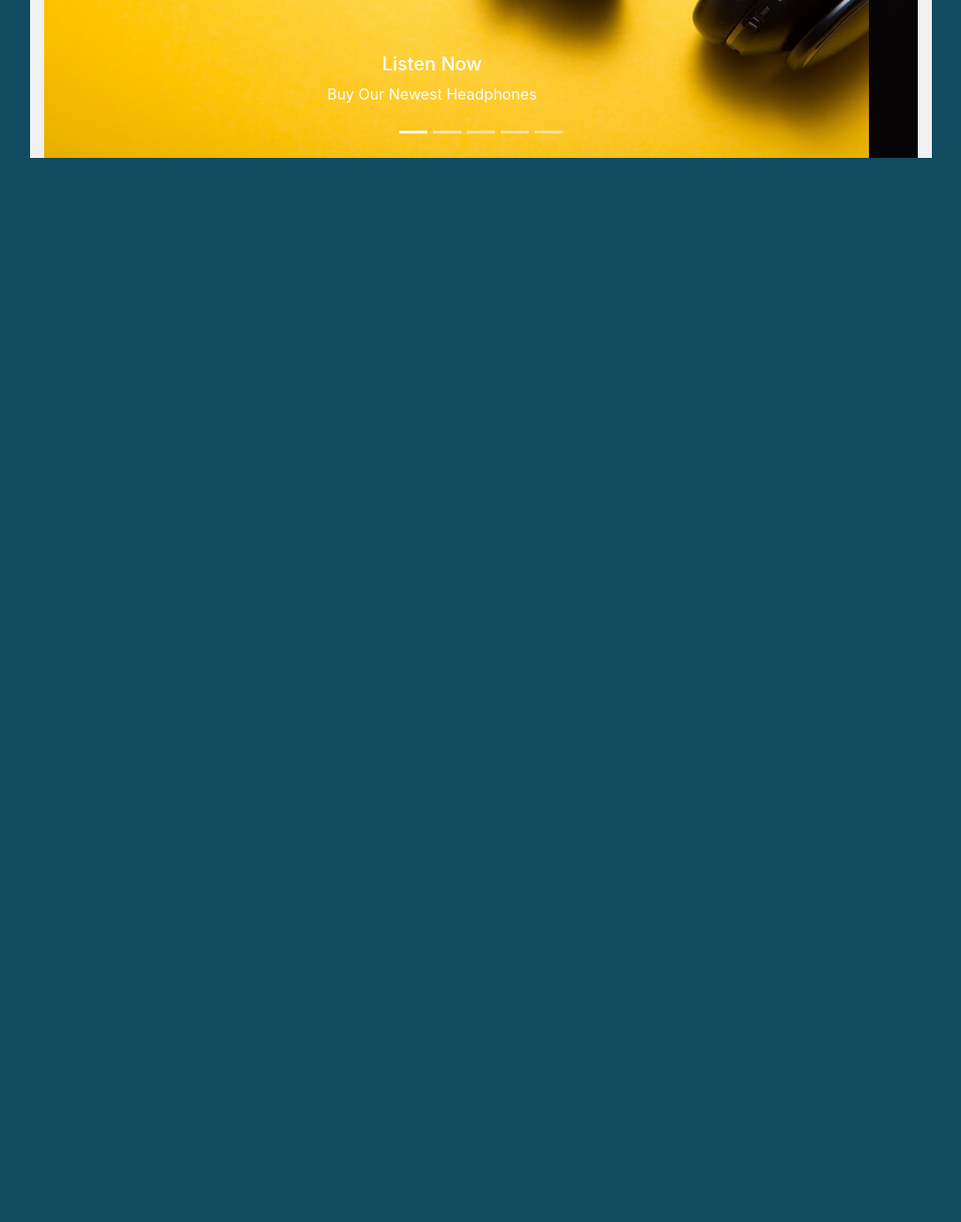
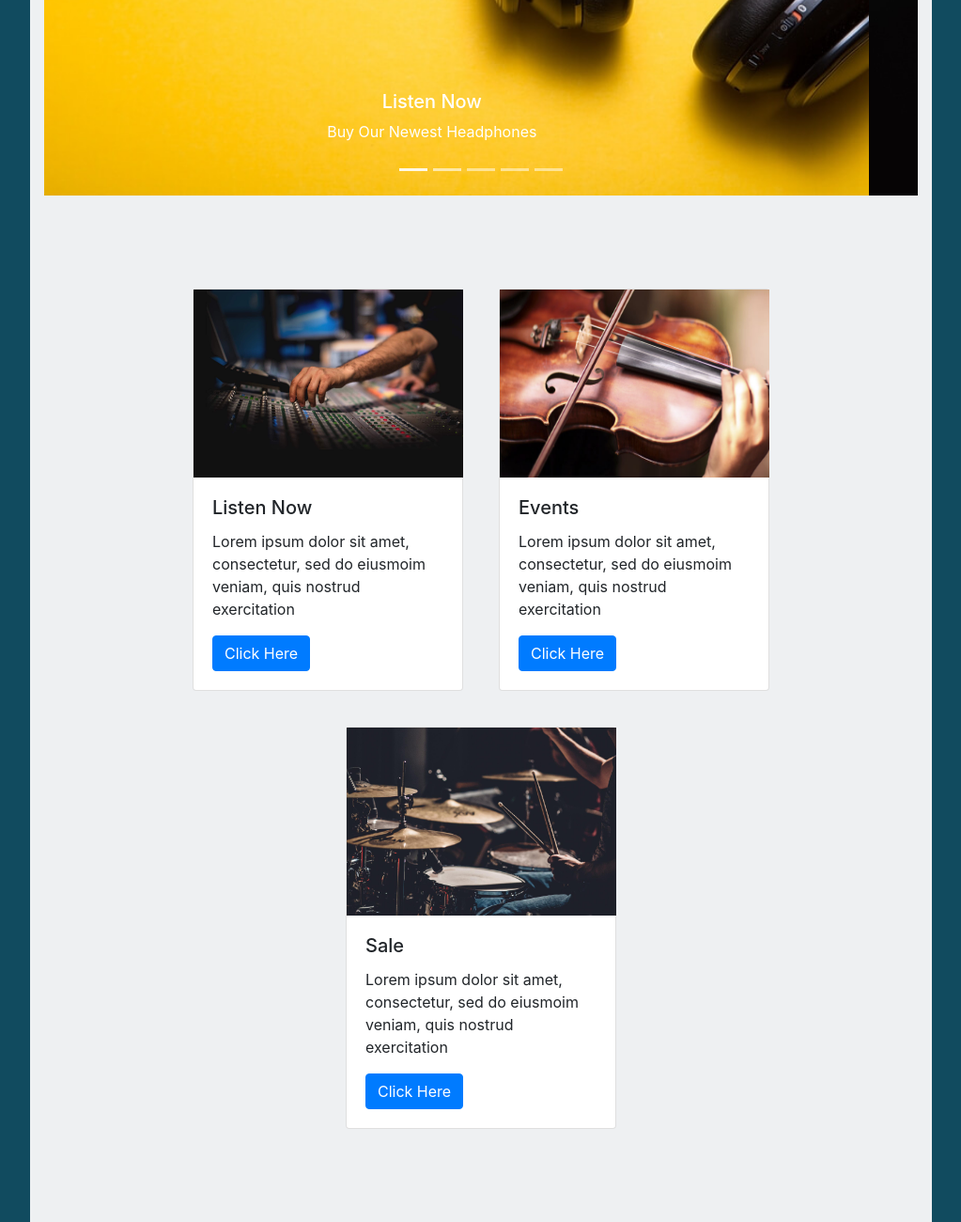
Before and after one commit to yugi1/carousel, a plain HTML site: page index.html in a window 1280 px wide. Shown: the part 574-1874 px from the top of the page at 94% size, without its empty margins (128-1151 px from the left). Before the commit the page ends 800 px from the top, so only its background shows below. Drawn offline with nearby package versions, Linux system fonts and the light colour scheme.

Commit message:
third commit

```diff
--- a/index.html
+++ b/index.html
@@ -67,6 +67,35 @@
                   <span class="sr-only">Next</span>
                 </a>
               </div>
+<div class="row">
+              <div class="card" style="width: 18rem;">
+                <img src="images/sound.jpg" class="cards" alt="soundboard">
+                <div class="card-body">
+                  <h5 class="card-title">Listen Now</h5>
+                  <p class="card-text">Lorem ipsum dolor sit amet, consectetur, sed do eiusmoim veniam, quis nostrud exercitation</p>
+                  <a href="#" class="btn btn-primary">Click Here</a>
+                </div>
+              </div>
+
+              <div class="card" style="width: 18rem;">
+                <img src="images/violin.jpg" class="cards" alt="soundboard">
+                <div class="card-body">
+                  <h5 class="card-title">Events</h5>
+                  <p class="card-text">Lorem ipsum dolor sit amet, consectetur, sed do eiusmoim veniam, quis nostrud exercitation</p>
+                  <a href="#" class="btn btn-primary">Click Here</a>
+                </div>
+              </div>
+
+              <div class="card" style="width: 18rem;">
+                <img src="images/drums.jpg" class="cards" alt="soundboard">
+                <div class="card-body">
+                  <h5 class="card-title">Sale</h5>
+                  <p class="card-text">Lorem ipsum dolor sit amet, consectetur, sed do eiusmoim veniam, quis nostrud exercitation</p>
+                  <a href="#" class="btn btn-primary">Click Here</a>
+                </div>
+              </div>
+
+            </div>
 
         </div>
     </body>
--- a/scss/sass.scss
+++ b/scss/sass.scss
@@ -7,13 +7,27 @@ body {
     .container {
         background-color: $container;
         width: 75%;
+        .row {
+            display: flex;
+            justify-content: center;
+            padding: 80px;
+            .card {
+                margin: 19px;
+            }
+        }
         .simage {
             width: 1200px;
             height:700px;
             overflow:hidden;
         }
+        .cards {
+            width: 287px;
+            height:200px;
+            overflow:hidden;
+        }
         h3 {
             color: $backgroundColor;
+            padding: 20px;
         }
     }
 }
```
Also changed, not shown: css/sass.css, 1 other file.
